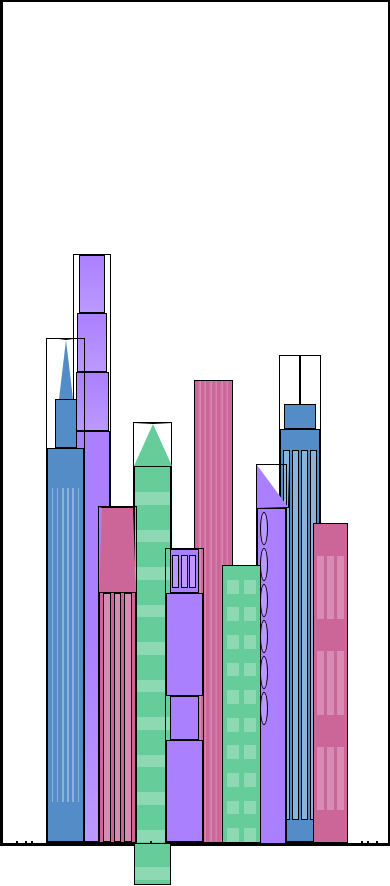
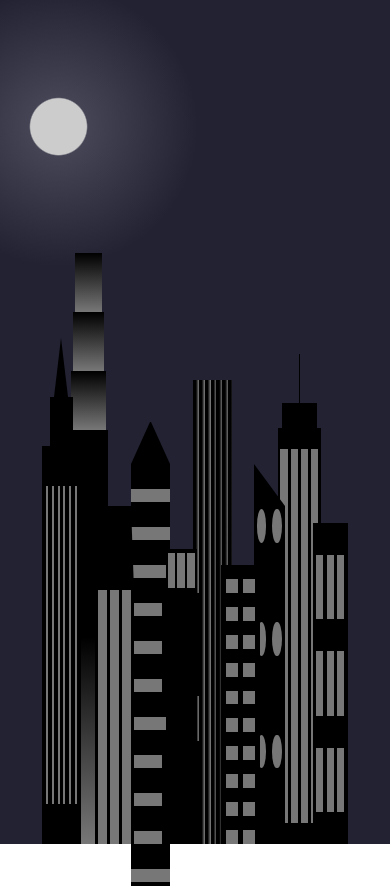
Before and after one commit to abcaplan/freecodecamp, a plain HTML site: page 15CitySkyline/index.html in a window 390 px wide. Drawn offline with Linux system fonts and the light colour scheme.

Commit message:
Add sky background. Add night and day cycle based on screen dimensions. Complete tutorial 15.

```diff
--- a/15CitySkyline/index.html
+++ b/15CitySkyline/index.html
@@ -1,17 +1,14 @@
 <!DOCTYPE html>
-
 <html lang="en">
-
 
 <head>
     <meta charset="UTF-8">
-    <meta name="viewport" content="width=device-width, initial-scale=1.0">
     <title>City Skyline</title>
-    <link rel="stylesheet" href="./styles.css">
+    <link href="styles.css" rel="stylesheet" />
 </head>
 
 <body>
-    <div class="background-buildings">
+    <div class="background-buildings sky">
         <div></div>
         <div></div>
         <div class="bb1 building-wrap">
@@ -39,6 +36,7 @@
         <div></div>
         <div></div>
     </div>
+
     <div class="foreground-buildings">
         <div></div>
         <div></div>
--- a/15CitySkyline/styles.css
+++ b/15CitySkyline/styles.css
@@ -10,7 +10,6 @@
 }
 
 * {
-    border: 1px solid black;
     box-sizing: border-box;
 }
 
@@ -39,12 +38,19 @@ body {
 
 .window-wrap {
     display: flex;
+    align-items: center;
     justify-content: space-evenly;
-    align-items: center;
+}
+
+.sky {
+    background: radial-gradient(closest-corner circle at 15% 15%,
+            #ffcf33,
+            #ffcf33 20%,
+            #ffff66 21%,
+            #bbeeff 100%);
 }
 
 /* BACKGROUND BUILDINGS - "bb" stands for "background building" */
-
 .bb1 {
     width: 10%;
     height: 70%;
@@ -65,12 +71,14 @@ body {
 .bb1d {
     width: 100%;
     height: 70%;
-    background: linear-gradient(var(--building-color1) 50%, var(--window-color1));
+    background: linear-gradient(var(--building-color1) 50%,
+            var(--window-color1));
 }
 
 .bb1-window {
     height: 10%;
-    background: linear-gradient(var(--building-color1), var(--window-color1));
+    background: linear-gradient(var(--building-color1),
+            var(--window-color1));
 }
 
 .bb2 {
@@ -132,7 +140,6 @@ body {
 }
 
 /* FOREGROUND BUILDINGS - "fb" stands for "foreground building" */
-
 .fb1 {
     width: 10%;
     height: 60%;
@@ -227,6 +234,8 @@ body {
     width: 100%;
     height: 89%;
     background-color: var(--building-color1);
+    display: flex;
+    flex-wrap: wrap;
 }
 
 .fb4-window {
@@ -235,8 +244,6 @@ body {
     border-radius: 50%;
     background-color: var(--window-color1);
     margin: 10%;
-    display: flex;
-    flex-wrap: wrap;
 }
 
 .fb5 {
@@ -247,7 +254,8 @@ body {
     background: repeating-linear-gradient(var(--building-color2),
             var(--building-color2) 5%,
             transparent 5%,
-            transparent 10%), repeating-linear-gradient(90deg,
+            transparent 10%),
+        repeating-linear-gradient(90deg,
             var(--building-color2),
             var(--building-color2) 12%,
             var(--window-color2) 12%,
@@ -267,3 +275,24 @@ body {
             var(--window-color3) 10%,
             var(--window-color3) 30%);
 }
+
+@media (max-width: 1000px) {
+    :root {
+        --building-color1: #000;
+        --building-color2: #000;
+        --building-color3: #000;
+        --building-color4: #000;
+        --window-color1: #777;
+        --window-color2: #777;
+        --window-color3: #777;
+        --window-color4: #777;
+    }
+
+    .sky {
+        background: radial-gradient(closest-corner circle at 15% 15%,
+                #ccc,
+                #ccc 20%,
+                #445 21%,
+                #223 100%);
+    }
+}
```
